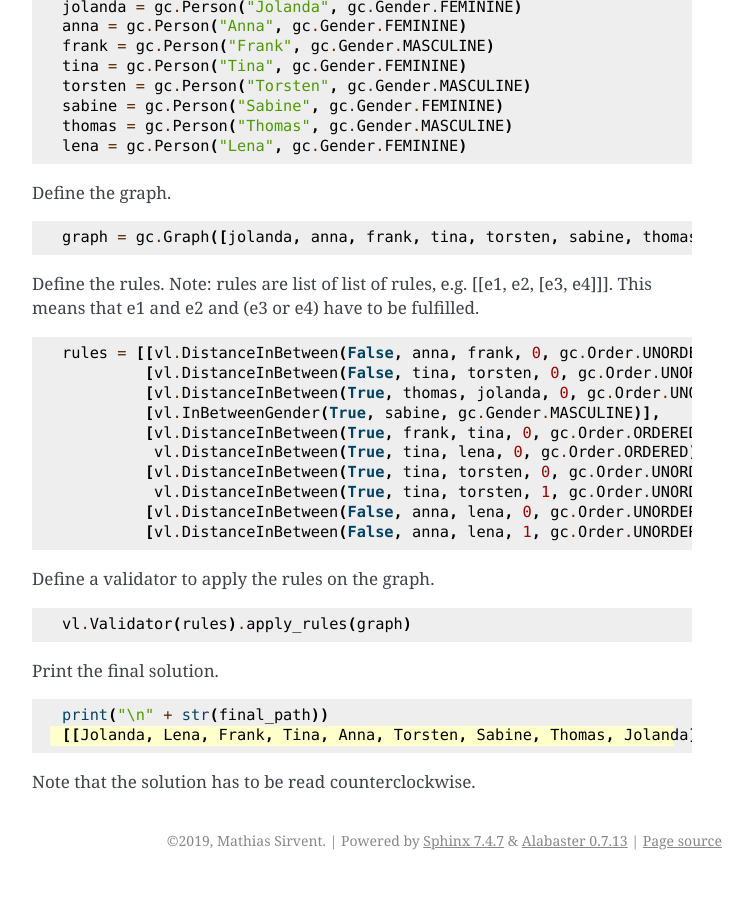
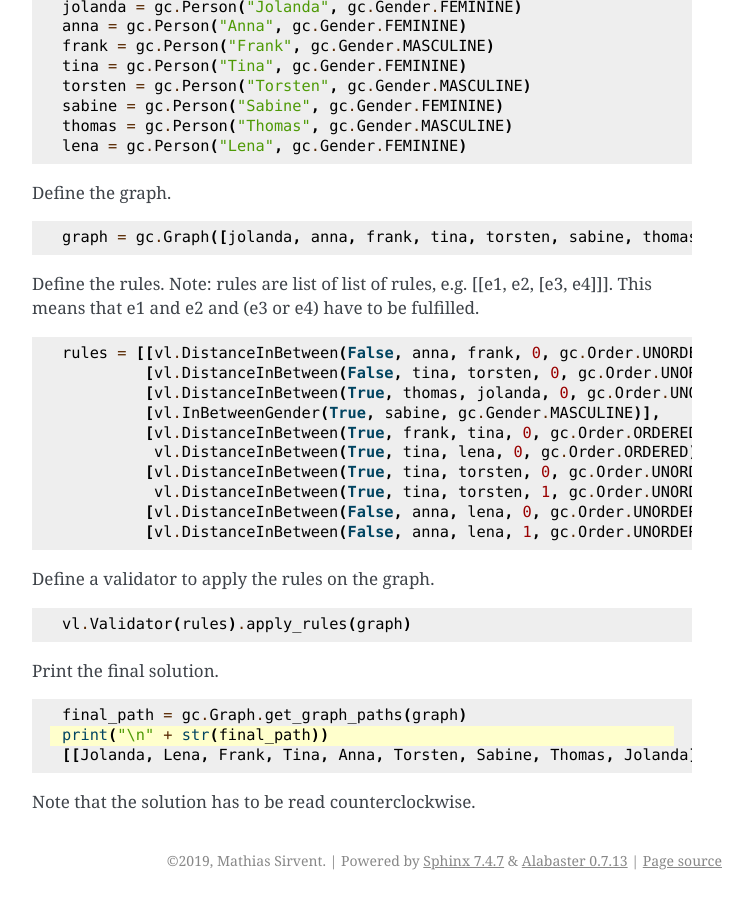
Before and after one commit to PanchoVarallo/logelei, a Sphinx documentation site: the page built from docs/source/solutions.rst, in a window 1280 px wide and 900 px high, scrolled down 1007 px. Shown: the whole window, without its empty margins (388-1141 px from the left). Built offline with Sphinx 7.4.7, drawn with Linux system fonts in a browser that asks for light colours.

Commit message:
adds missing line to get final path

```diff
--- a/docs/source/solutions.rst
+++ b/docs/source/solutions.rst
@@ -85,6 +85,7 @@ Print the final solution.
 .. code-block:: python
    :emphasize-lines: 2
 
+   final_path = gc.Graph.get_graph_paths(graph)
    print("\n" + str(final_path))
    [[Jolanda, Lena, Frank, Tina, Anna, Torsten, Sabine, Thomas, Jolanda]]
 
```
